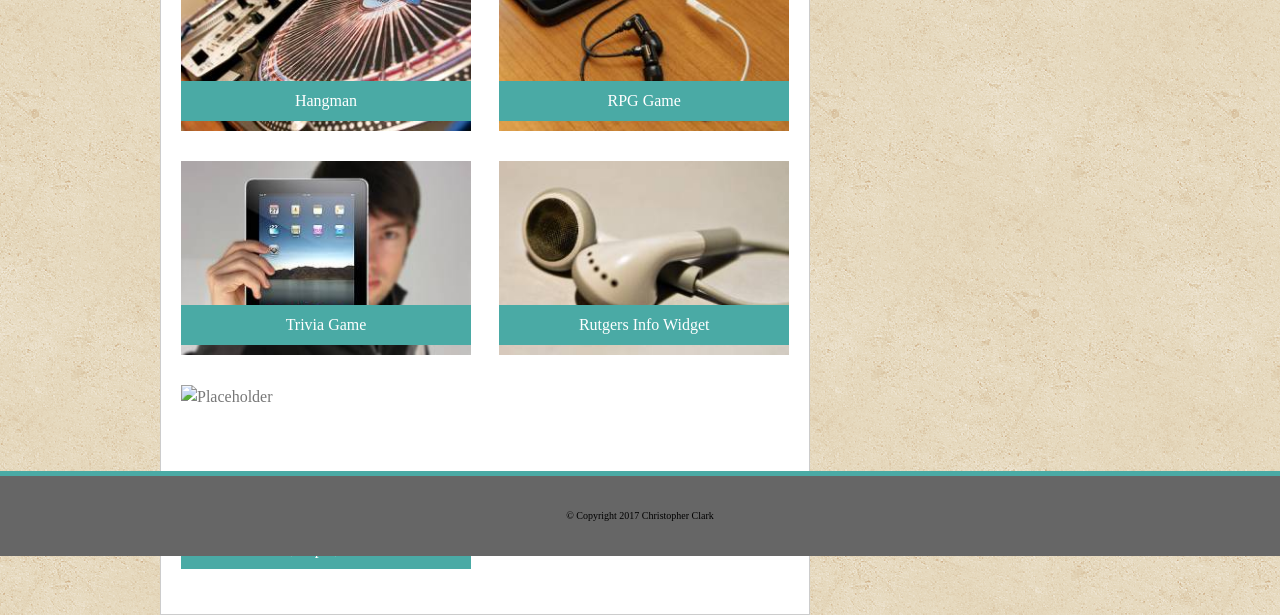
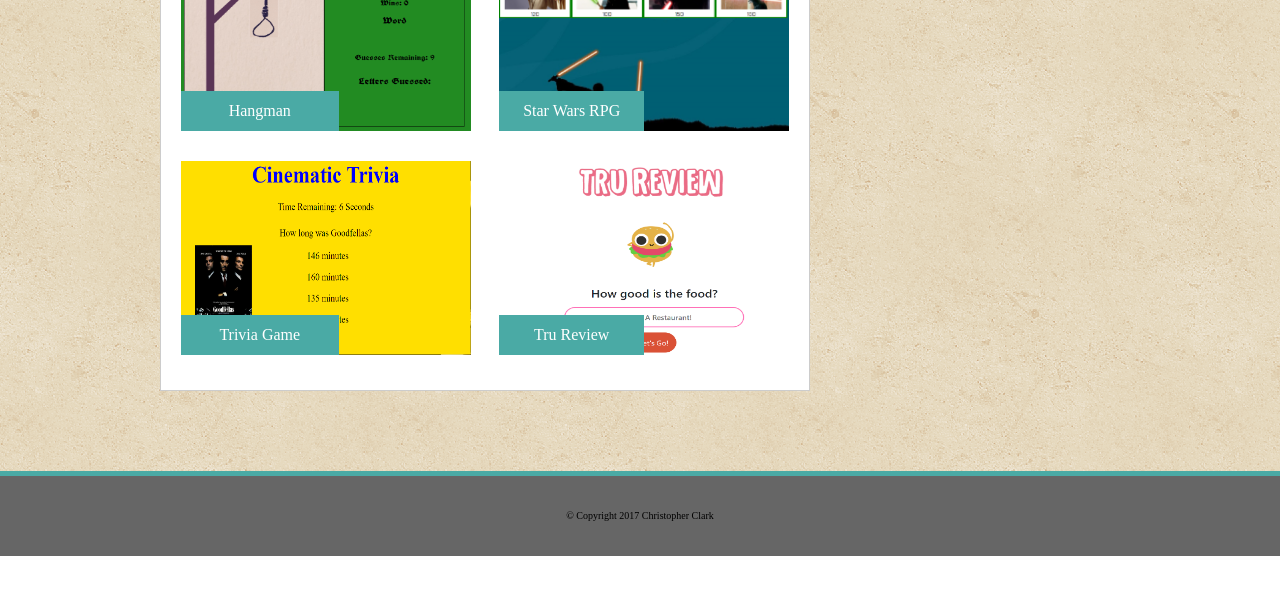
Before and after one commit to cclarkcode/Responsive-Portfolio, a plain HTML site: page portfolio.html in a window 1280 px wide. Shown: the part 244-859 px from the top of the page. After the commit the page ends 800 px from the top, so only its background shows below. Drawn offline with Linux system fonts and the light colour scheme.

Commit message:
Added links to current projects

```diff
--- a/assets/css/style.css
+++ b/assets/css/style.css
@@ -7,7 +7,7 @@ html {
 body {
 
 	 	background-image: url(../images/vintage-concrete.png);
-	 	/*height: 100%;*/
+
 
  }
 
@@ -245,14 +245,16 @@ p {
 
 	background: #4aaaa5;
 	color: white;
-	width: 290px;
+	width: 50%;
 	text-align: center;
 	font-size: 16px;
 	z-index: 2;
 	position: absolute;
 	height: 40px;
 	line-height: 40px;
-	bottom: 25px;
+	bottom: 15px;
+	left: 0;
+	right: 0;
 
 }
 .smalltext {
--- a/portfolio.html
+++ b/portfolio.html
@@ -61,28 +61,31 @@
 			<hr>
 
 			<div class="display-left">
-			<img class="project1" src="assets/images/Placeholder-1.jpg" alt="Placeholder">
+				<a href='https://cclarkcode.github.io/Hangman-Game/'>
+					<img class="project1" src="assets/images/hangman.png" alt="HangmanGame">
+				</a>
 				<div class="image-title"> Hangman </div>
 			</div>
 
 			<div class="display-right">
-			<img class="project2" src="assets/images/Placeholder-2.jpg" alt="Placeholder">
-			<div class="image-title"> RPG Game </div>
+				<a href='https://cclarkcode.github.io/Star-Wars-RPG/'>
+					<img class="project2" src="assets/images/starwars.png" alt="StarwarsGame">
+				</a>
+				<div class="image-title"> Star Wars RPG </div>
 			</div>
 
 			<div class="display-left">
-			<img class="project1" src="assets/images/Placeholder-3.jpg" alt="Placeholder">
+				<a href='https://cclarkcode.github.io/Trivia-Game/'>
+					<img class="project1" src="assets/images/trivia.png" alt="TriviaGame">
+				</a>
 				<div class="image-title"> Trivia Game </div>
 			</div>
 
 			<div class="display-right">
-			<img class="project2" src="assets/images/Placeholder-4.jpg" alt="Placeholder">
-			<div class="image-title"> Rutgers Info Widget </div>
-		</div>
-
-		<div class="display-left">
-			<img class="project1" src="assets/images/Placeholder-5.jpg" alt="Placeholder">
-			<div class="image-title"> Rock, Paper, Scissors </div>
+				<a href='https://cclarkcode.github.io/Tru-Review/'>
+					<img class="project2" src="assets/images/trureview.png" alt="TruReview">
+				</a>
+				<div class="image-title"> Tru Review </div>
 			</div>
 
 		</div>
@@ -93,9 +96,12 @@
 
 			<hr>
 
-		<a href="https://github.com/cclarkcode" target="_blank"> <img class="connect-image" src="assets/images/github.png" alt="Github logo"> </a>
-		<a href="https://www.linkedin.com/in/Christopher-A-Clark" target="_blank"> <img class="connect-image" src="assets/images/linkedin.png" alt="LinkedIn logo"> </a>
-		<a href="https://stackoverflow.com/users/8408495/chris-clark?tab=profile" target="_blank"> <img class="connect-image" src="assets/images/stackoverflow.png" alt="Stack Overflow logo"> </a>
+			<a href="https://github.com/cclarkcode" target="_blank">
+				<img class="connect-image" src="assets/images/github.png" alt="Github logo"> </a>
+			<a href="https://www.linkedin.com/in/Christopher-A-Clark" target="_blank">
+				<img class="connect-image" src="assets/images/linkedin.png" alt="LinkedIn logo"> </a>
+			<a href="https://stackoverflow.com/users/8408495/chris-clark?tab=profile" target="_blank">
+				<img class="connect-image" src="assets/images/stackoverflow.png" alt="Stack Overflow logo"> </a>
 
 		</div>
 
@@ -109,4 +115,5 @@
 	</footer>
 
 </body>
+
 </html>
```
Also changed, not shown: assets/images/hangman.png (added), assets/images/starwars.png (added), assets/images/trivia.png (added), assets/images/trureview.png (added). Lines whose indentation alone changed are shown as unchanged.
